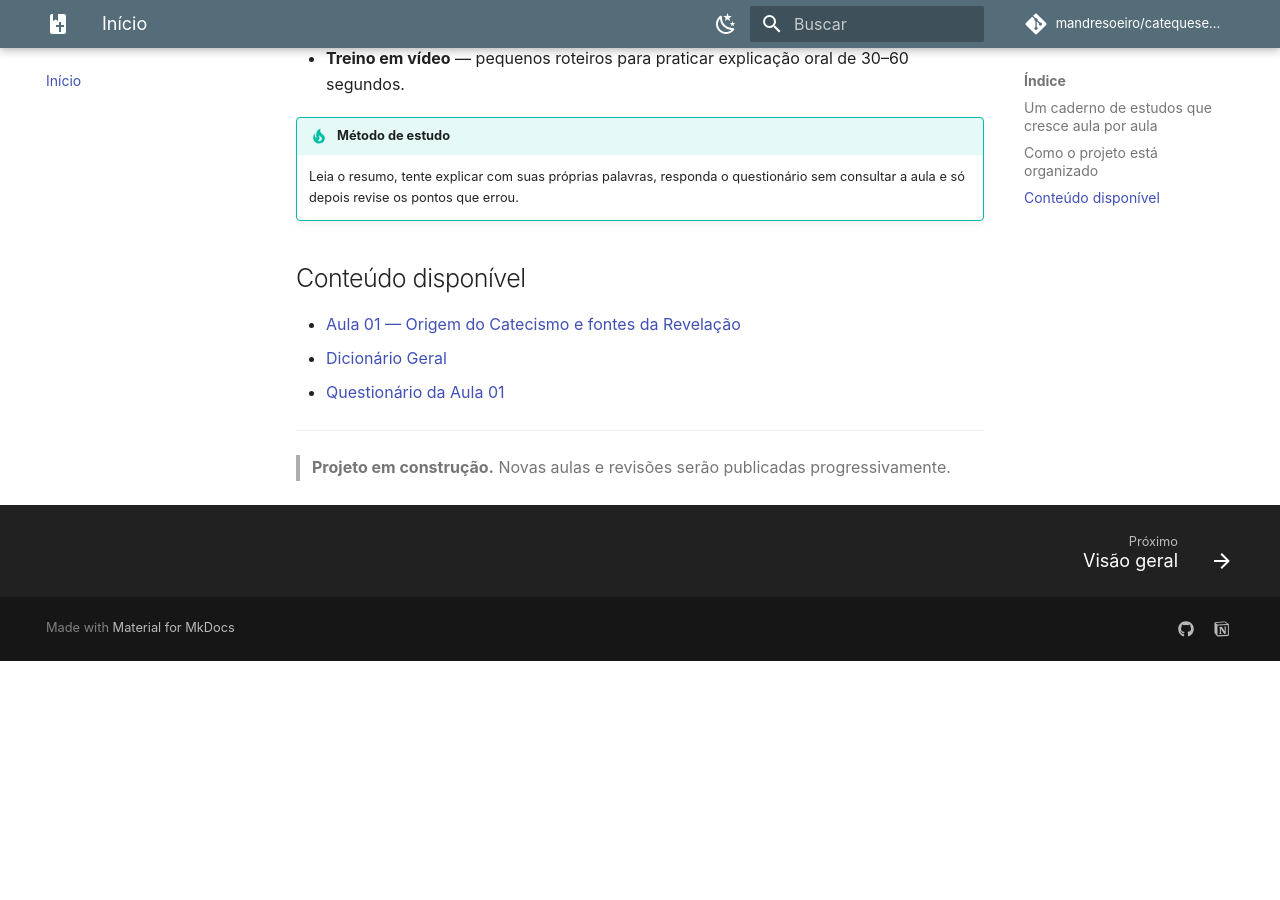
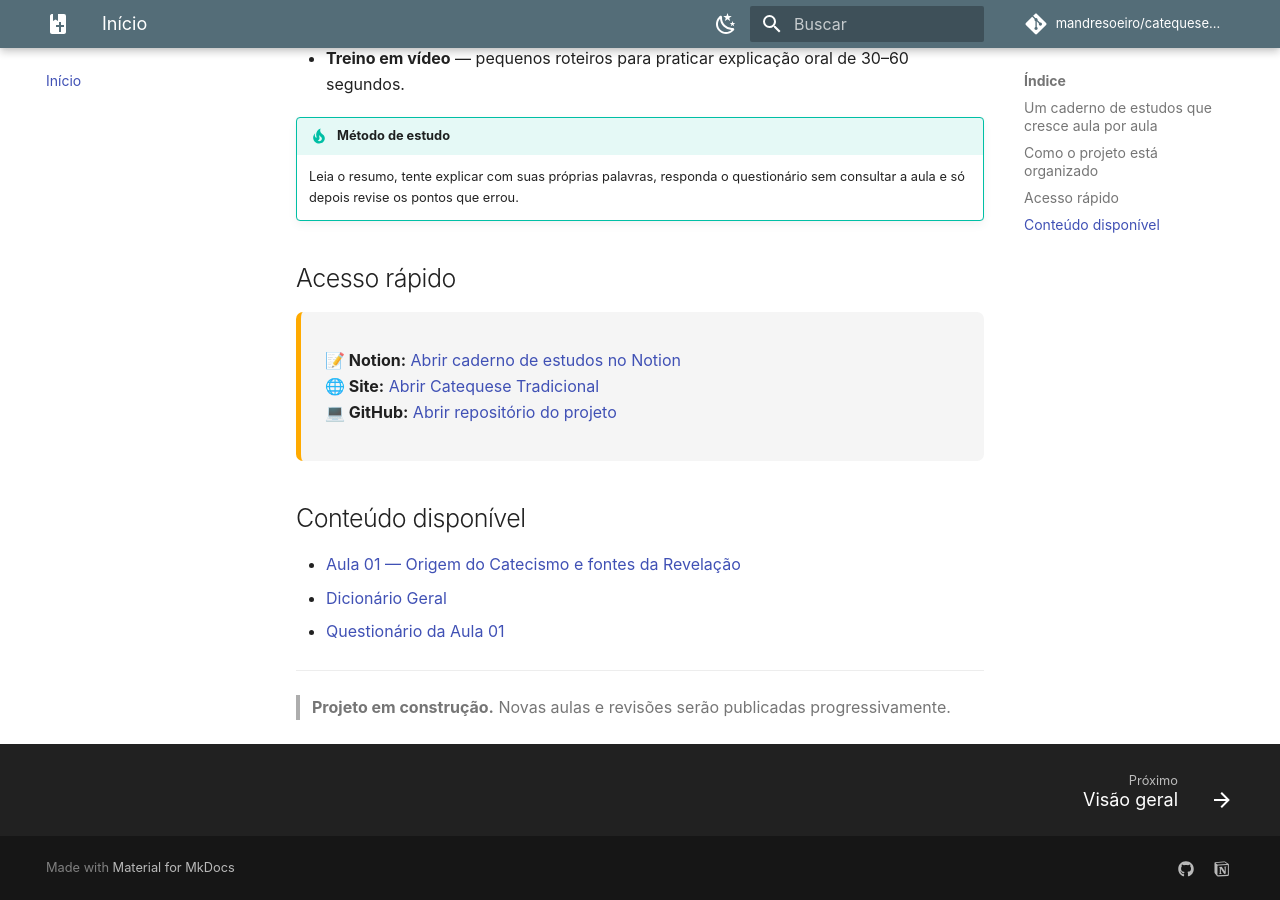
Before and after one commit to mandresoeiro/catequese-tradicional, an MkDocs documentation site: the page built from docs/index.md, in a window 1280 px wide and 900 px high, scrolled down 686 px. Built offline with MkDocs 1.6.1 and Material for MkDocs 9.7.7, drawn with Linux system fonts in a browser that asks for light colours; comment, search, counter and statistics services are not loaded; before the commit the page ends 1347 px from its top, so only the background shows below that.

Commit message:
docs: conecta site ao Notion

```diff
--- a/docs/index.md
+++ b/docs/index.md
@@ -18,6 +18,16 @@ Este projeto organiza os estudos de **Catequese Tradicional** em uma estrutura s
 !!! tip "Método de estudo"
     Leia o resumo, tente explicar com suas próprias palavras, responda o questionário sem consultar a aula e só depois revise os pontos que errou.
 
+## Acesso rápido
+
+<div class="study-card" markdown>
+
+**📝 Notion:** [Abrir caderno de estudos no Notion](https://app.notion.com/p/3da3fd17d4d4804b8f1fd881fe445019)
+**🌐 Site:** [Abrir Catequese Tradicional](https://mandresoeiro.github.io/catequese-tradicional/)
+**💻 GitHub:** [Abrir repositório do projeto](https://github.com/mandresoeiro/catequese-tradicional)
+
+</div>
+
 ## Conteúdo disponível
 
 - [Aula 01 — Origem do Catecismo e fontes da Revelação](aulas/aula-01.md)
```
